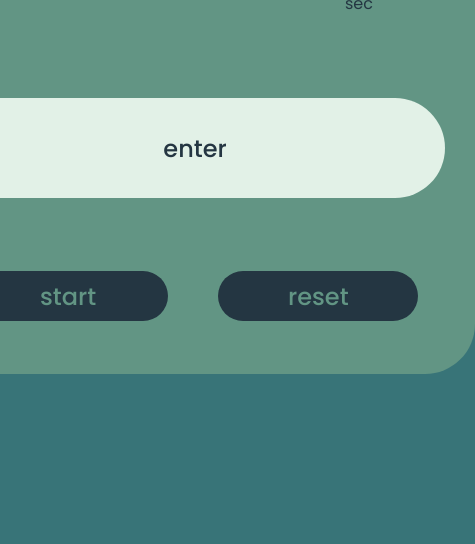
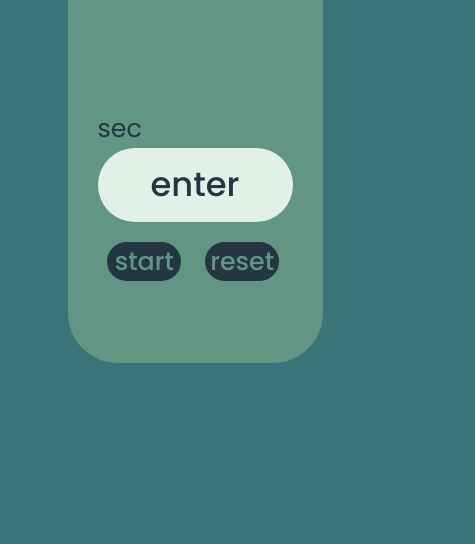
Before and after one commit to ShashPathrikar/timer, a plain HTML site: page index.html in a window 390 px wide. Shown: the part 300-844 px from the top of the page, 475 px wide, since content can reach past the window. Drawn offline with Linux system fonts and the light colour scheme.

Commit message:
made it responsive'

```diff
--- a/index.html
+++ b/index.html
@@ -16,8 +16,10 @@
             <button id="enter" onclick="enter()">enter</button>
           </div>
         </div>
-        <button id="start" onclick="start()">start</button>
-        <button id="reset" onclick="reset()">reset</button>
+        <div id="startAndReset">
+          <button id="start" onclick="start()">start</button>
+          <button id="reset" onclick="reset()">reset</button>
+        </div>
       </div>
     </div>
     <script src="script.js"></script>
--- a/style.css
+++ b/style.css
@@ -5,15 +5,20 @@
   margin: 0;
   color: #243642;
 }
+h1 {
+  font-size: 6vb;
+}
 #OutputField {
-  height: 300px;
-  width: 500px;
+  height: 29vh;
+  width: 100%;
   display: flex;
   align-items: center;
   justify-content: center;
+  font-size: 3vb;
 }
 #InputJar {
   display: block;
+  height: 100%;
 }
 body {
   display: flex;
@@ -24,25 +29,25 @@ body {
 }
 #container {
   background-color: #629584;
-  max-height: 500px;
-  max-width: 500px;
+  height: 50vh;
+  width: 50vw;
   border-radius: 50px;
   padding: 30px;
 }
 button {
   border: none;
   border-radius: 50px;
-  font-size: x-large;
+  font-size: 4vb;
   font-weight: 500;
   background: #e2f1e7;
 }
 input {
-  width: 400px;
-  height: 100px;
+  width: 85%;
+  height: 50%;
   outline: none;
   border: none;
   background: transparent;
-  font-size: xx-large;
+  font-size: 9vb;
   font-weight: 600;
 }
 
@@ -52,26 +57,31 @@ input::-webkit-inner-spin-button {
   margin: 0;
 }
 #enter {
-  width: 500px;
-  height: 100px;
-  margin: 50px 0 50px 0;
+  width: 100%;
+  height: 30%;
 }
 #start {
-  width: 200px;
-  height: 50px;
-  margin: 23px;
+  width: 38%;
+  height: 20%;
+  font-size: 3vb;
+  margin: 5%;
   background-color: #243642;
   color: #629584;
   transition: 250ms;
 }
 #reset {
-  width: 200px;
-  height: 50px;
-  margin: 23px;
+  width: 38%;
+  font-size: 3vb;
+  height: 20%;
+  margin: 5%;
   background-color: #243642;
   color: #629584;
   transition: 250ms;
 }
 span {
-  font-size: 200px;
+  font-size: 16vw;
 }
+#startAndReset {
+  width: 100%;
+  height: 100%;
+}
```
